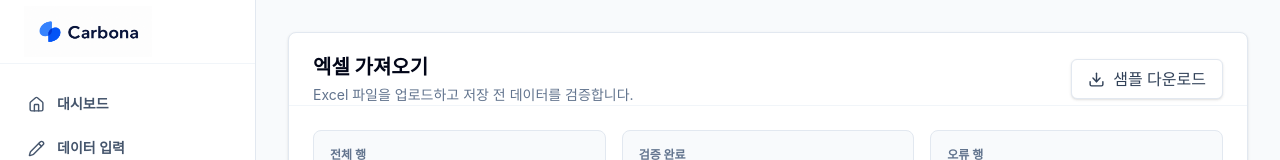
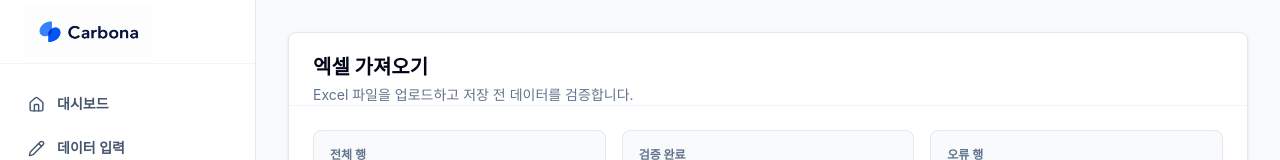
Before and after one commit to KimByeongNyeon/carbona, a Next.js app: page /excel in a window 1280 px wide. Shown: the top 160 px of the page. Built offline with nearby package versions, Linux system fonts and the light colour scheme; a web font is replaced by a local one.

Commit message:
refactor: 사용하지 않는 버튼 제거

```diff
--- a/app/domain/emission-factors/components/EmissionFactorTable.tsx
+++ b/app/domain/emission-factors/components/EmissionFactorTable.tsx
@@ -1,6 +1,6 @@
 "use client";
 
-import { Pencil, Power } from "lucide-react";
+import { Power } from "lucide-react";
 import {
   emissionFactorCategoryLabels,
   emissionFactorCategoryStyles,
@@ -103,13 +103,6 @@ export const EmissionFactorTable = ({
                 <div className="flex items-center gap-1">
                   <button
                     type="button"
-                    className="inline-flex h-8 w-8 items-center justify-center rounded-md text-slate-400 transition hover:bg-blue-50 hover:text-blue-600"
-                    aria-label="배출계수 수정"
-                  >
-                    <Pencil size={16} />
-                  </button>
-                  <button
-                    type="button"
                     disabled={isToggling}
                     onClick={() => onToggle(factor.id, !factor.isActive)}
                     className={`inline-flex h-8 w-8 items-center justify-center rounded-md text-slate-400 transition disabled:cursor-not-allowed disabled:opacity-40 ${
--- a/app/domain/excel/components/ExcelPage.tsx
+++ b/app/domain/excel/components/ExcelPage.tsx
@@ -1,6 +1,6 @@
 "use client";
 
-import { Download, FileCheck2, UploadCloud } from "lucide-react";
+import { FileCheck2, UploadCloud } from "lucide-react";
 import { ExcelPreviewTable } from "./ExcelPreviewTable";
 import { ExcelUploadPanel } from "./ExcelUploadPanel";
 import { useExcelPage } from "../hooks/useExcelPage";
@@ -33,13 +33,6 @@ export const ExcelPage = () => {
                 Excel 파일을 업로드하고 저장 전 데이터를 검증합니다.
               </p>
             </div>
-            <button
-              type="button"
-              className="inline-flex h-10 items-center gap-2 rounded-md border border-slate-200 bg-white px-4 text-sm font-semibold text-slate-700 shadow-sm transition hover:bg-slate-50"
-            >
-              <Download size={17} />
-              샘플 다운로드
-            </button>
           </div>
         </div>
 
```
